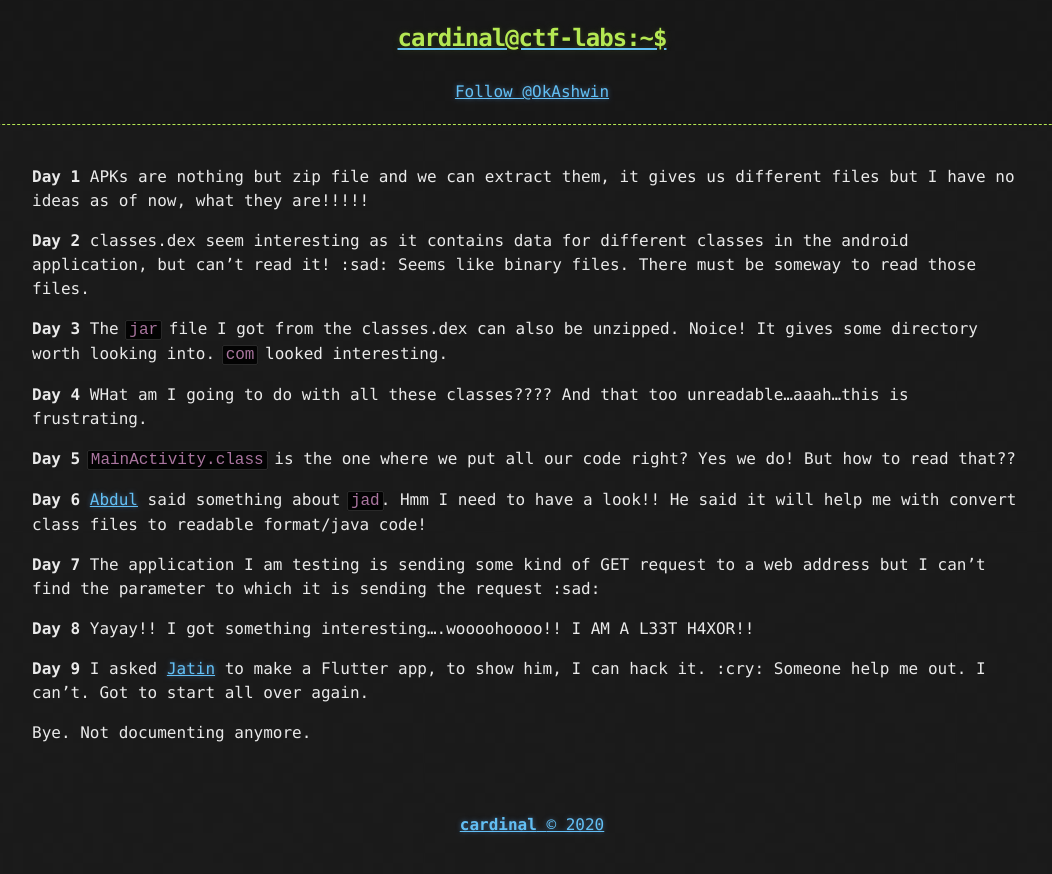
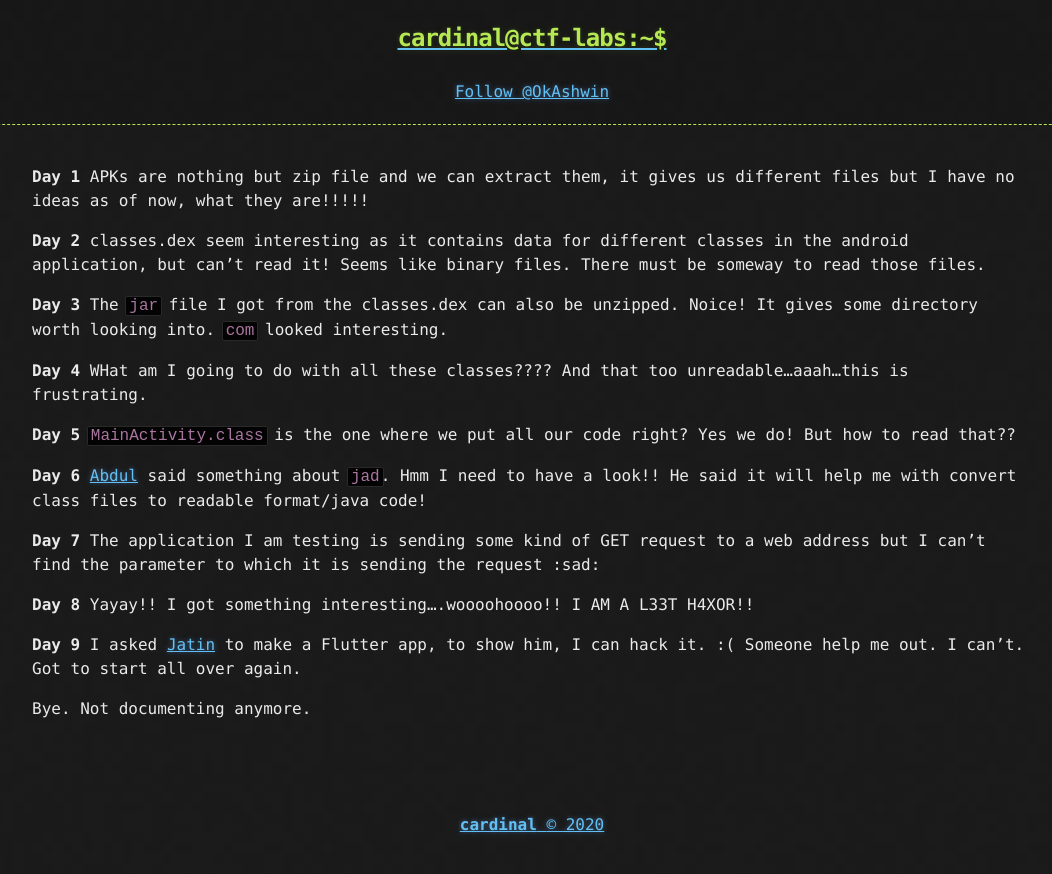
Before and after one commit to krAshwin/CTF_Writeups, a Jekyll site: the page built from _posts/2020-08-03-learning-how to-hack-android-applications.md, in a window 1280 px wide. Shown: the top 874 px of the page, without its empty margins (108-1160 px from the left). Built offline with Jekyll 4.4.1, drawn with Linux system fonts in a browser that asks for light colours; comment, search, counter and statistics services are not loaded; some of the changed lines change nothing that is shown.

Commit message:
Update 2020-08-03-learning-how to-hack-android-applications.md

```diff
--- a/_posts/2020-08-03-learning-how to-hack-android-applications.md
+++ b/_posts/2020-08-03-learning-how to-hack-android-applications.md
@@ -8,7 +8,7 @@
 APKs are nothing but zip file and we can extract them, it gives us different files but I have no ideas as of now, what they are!!!!!
 
 **Day 2**
-classes.dex seem interesting as it contains data for different classes in the android application, but can't read it! :sad: Seems like binary files. There must be someway to read those files.
+classes.dex seem interesting as it contains data for different classes in the android application, but can't read it! Seems like binary files. There must be someway to read those files.
 
 **Day 3**
 The `jar` file I got from the classes.dex can also be unzipped. Noice! It gives some directory worth looking into. `com` looked interesting.
@@ -20,7 +20,7 @@
 `MainActivity.class` is the one where we put all our code right? Yes we do! But how to read that??
 
 **Day 6**
-[Abdul](github.com/KnightTuring) said something about `jad`. Hmm I need to have a look!! He said it will help me with convert class files to readable format/java code!
+[Abdul](https://github.com/KnightTuring) said something about `jad`. Hmm I need to have a look!! He said it will help me with convert class files to readable format/java code!
 
 **Day 7**
 The application I am testing is sending some kind of GET request to a web address but I can't find the parameter to which it is sending the request :sad:
@@ -29,6 +29,6 @@
 Yayay!! I got something interesting....woooohoooo!! I AM A L33T H4XOR!!
 
 **Day 9**
-I asked [Jatin](github.com/jatinmakhijanitr) to make a Flutter app, to show him, I can hack it. :cry: Someone help me out. I can't. Got to start all over again.
+I asked [Jatin](https://github.com/jatinmakhijanitr) to make a Flutter app, to show him, I can hack it. :( Someone help me out. I can't. Got to start all over again.
 
 Bye. Not documenting anymore.
```
